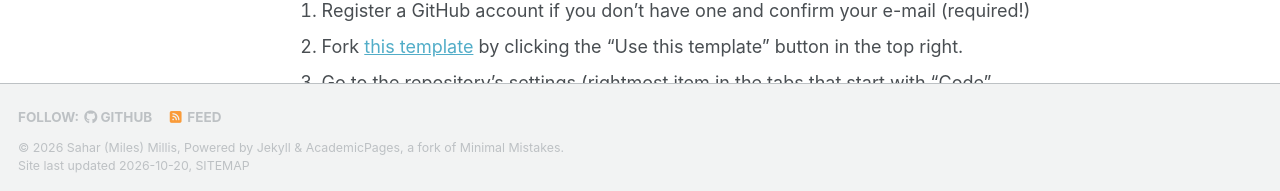
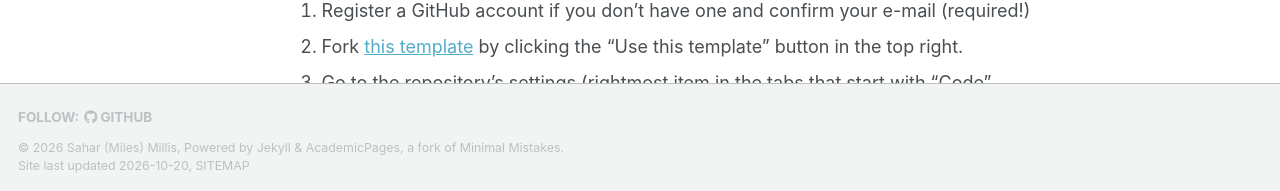
Before and after one commit to saharmilis/sahar.milis, a Jekyll site: the page built from _pages/about.md, in a window 1280 px wide and 900 px high, scrolled down 557 px. Shown: the part 706-897 px from the top of the window. Built offline with Jekyll 4.4.1, drawn with Linux system fonts in a browser that asks for light colours; a style sheet for code colours, icons or effects is not loaded.

Commit message:
Hide footer feed link using supported configuration

```diff
--- a/_config.yml
+++ b/_config.yml
@@ -125,7 +125,7 @@ staticman:
       options:
         format           : "iso8601" # "iso8601" (default), "timestamp-seconds", "timestamp-milliseconds"
 atom_feed:
-  hide                   : false     # change to true to hide the RSS feed in the footer
+  hide                   : true      # hide the RSS feed link in the footer
   path                   : # blank (default) uses feed.xml
 
 
```
